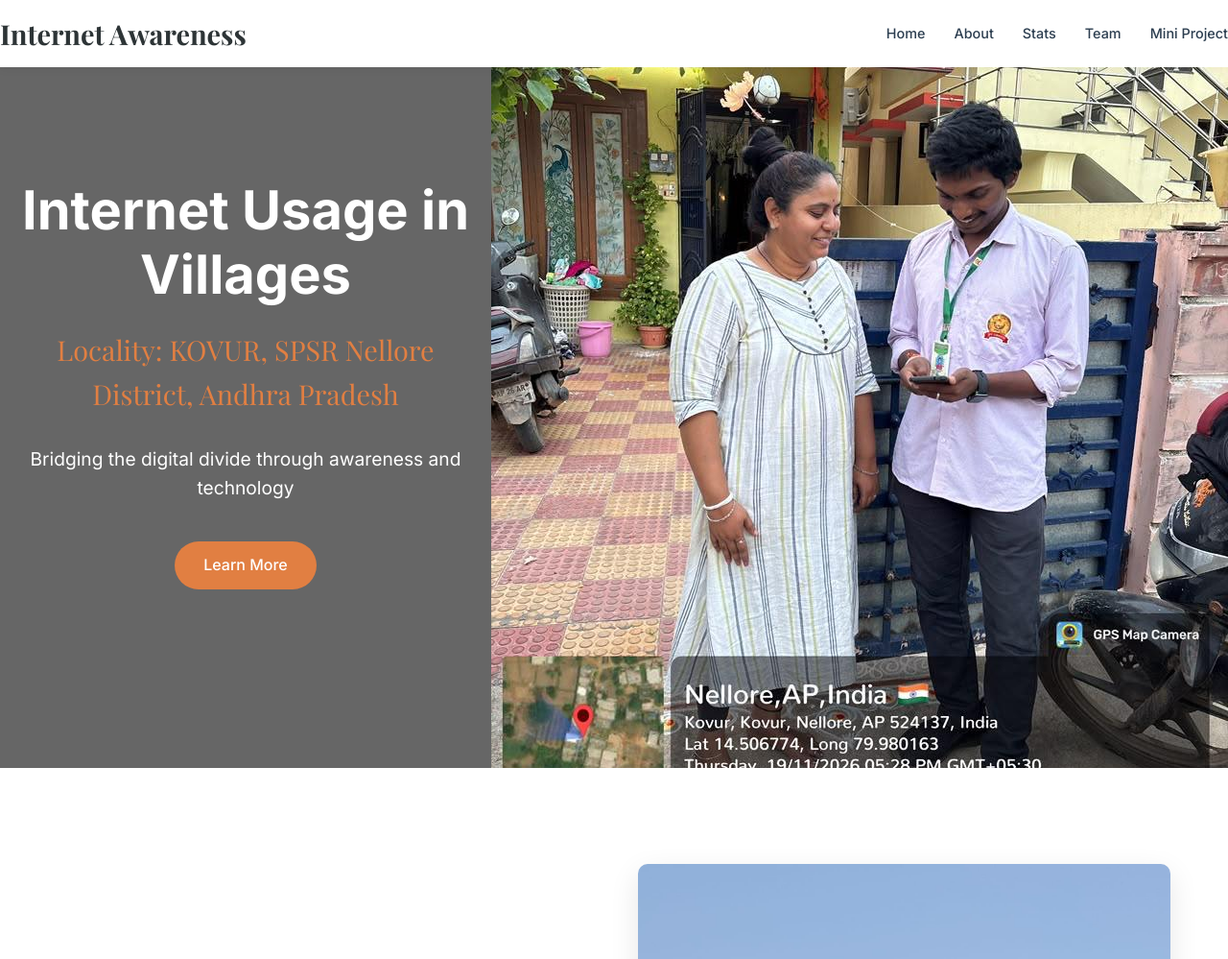
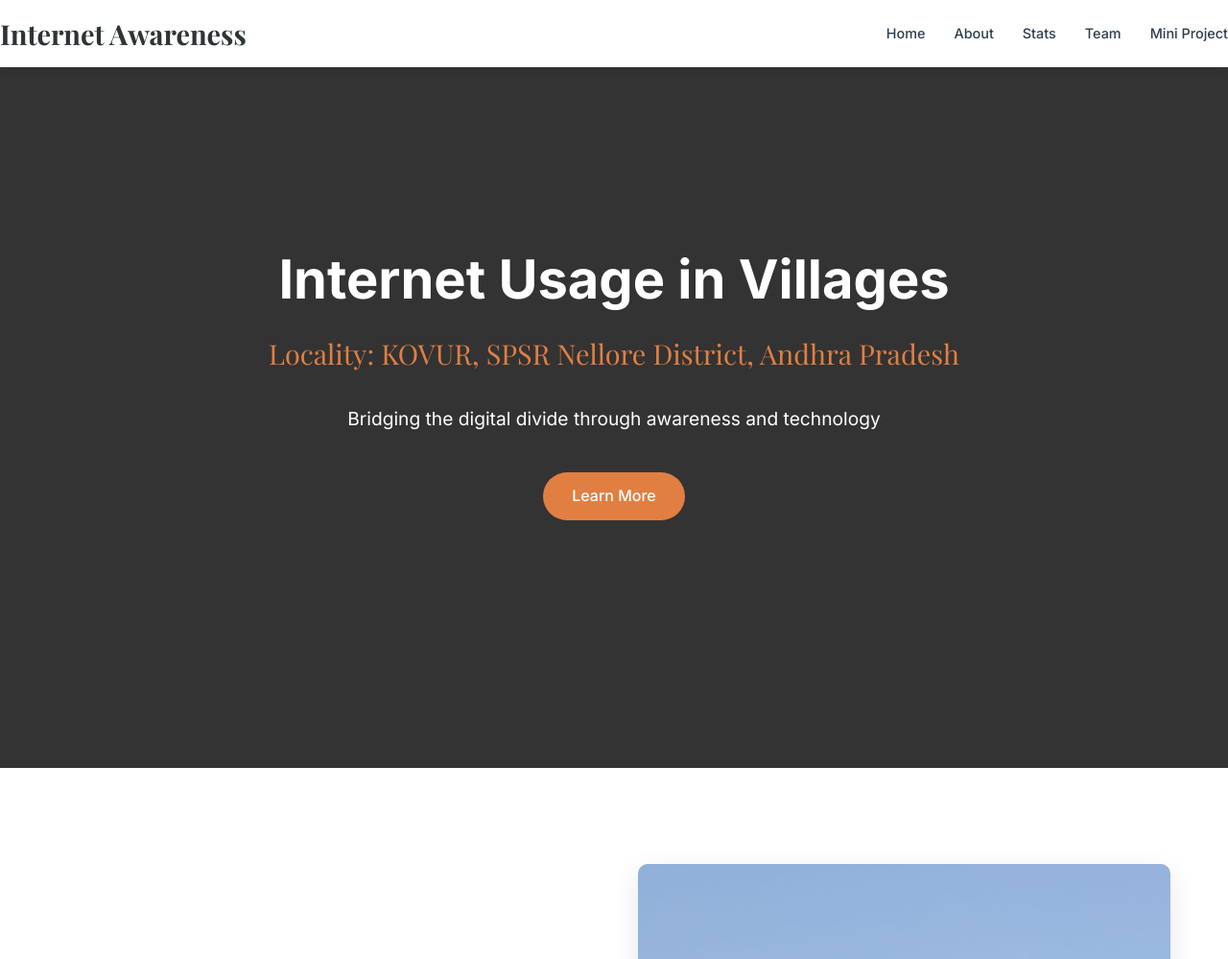
Before and after one commit to venkathanush/internet-usage-villages, a Flask app: page / in a window 1280 px wide. Shown: the top 999 px of the page at 96% size. Run offline with Flask 3, Linux system fonts and the light colour scheme.

Commit message:
Fix: Remove hero section image; make hero section professional

```diff
--- a/static/style.css
+++ b/static/style.css
@@ -78,7 +78,7 @@ nav {
 /* Hero Section */
 .hero {
     height: 100vh;
-    background: linear-gradient(rgba(0,0,0,0.6), rgba(0,0,0,0.6));
+    background: linear-gradient(rgba(0,0,0,0.8), rgba(0,0,0,0.8));
     display: flex;
     align-items: center;
     justify-content: center;
--- a/style.css
+++ b/style.css
@@ -78,7 +78,7 @@ nav {
 /* Hero Section */
 .hero {
     height: 100vh;
-    background: linear-gradient(rgba(0,0,0,0.6), rgba(0,0,0,0.6));
+    background: linear-gradient(rgba(0,0,0,0.8), rgba(0,0,0,0.8));
     display: flex;
     align-items: center;
     justify-content: center;
--- a/templates/index.html
+++ b/templates/index.html
@@ -29,9 +29,6 @@
             <h2>Locality: KOVUR, SPSR Nellore District, Andhra Pradesh</h2>
             <p>Bridging the digital divide through awareness and technology</p>
             <a href="#about" class="btn">Learn More</a>
-        </div>
-        <div class="hero-image">
-            <img src="photos/WhatsApp Image 2026-11-21 at 4.46.24 PM.jpeg" alt="Internet awareness in villages">
         </div>
     </section>
 
```
